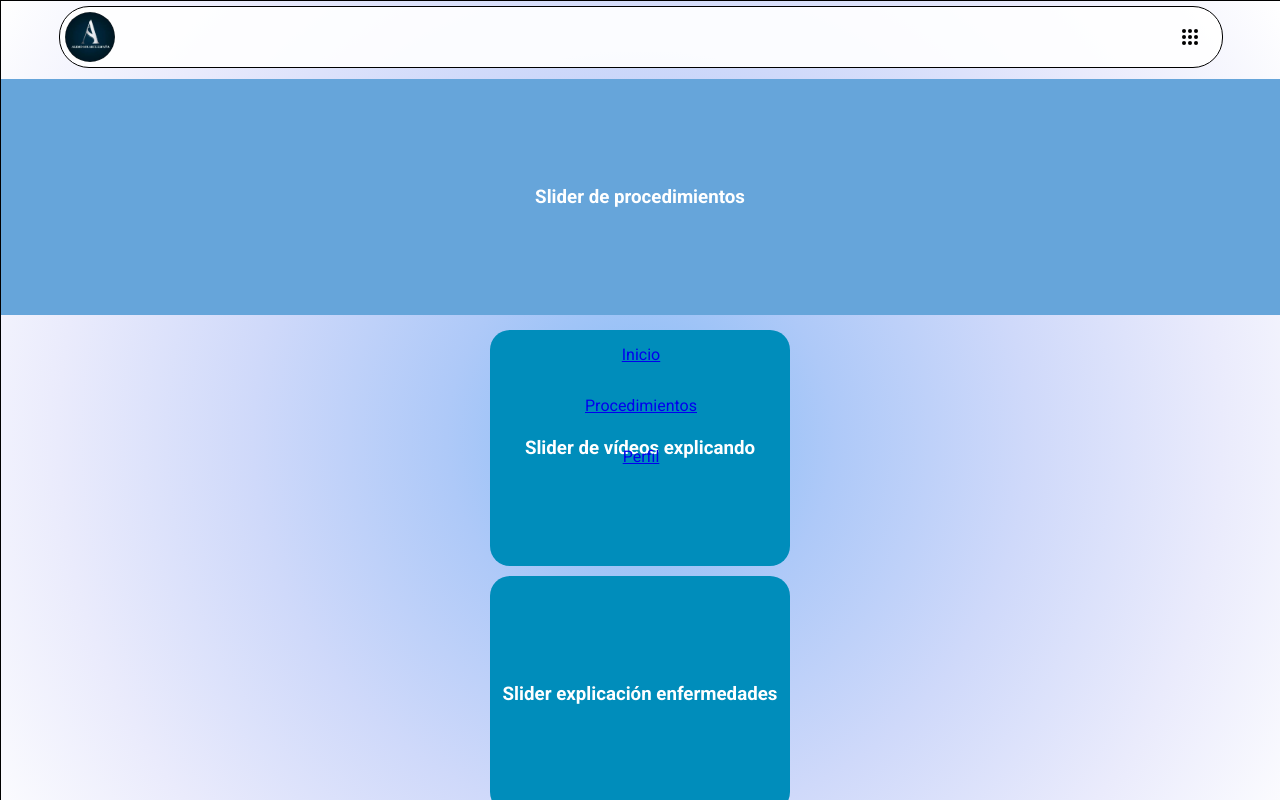
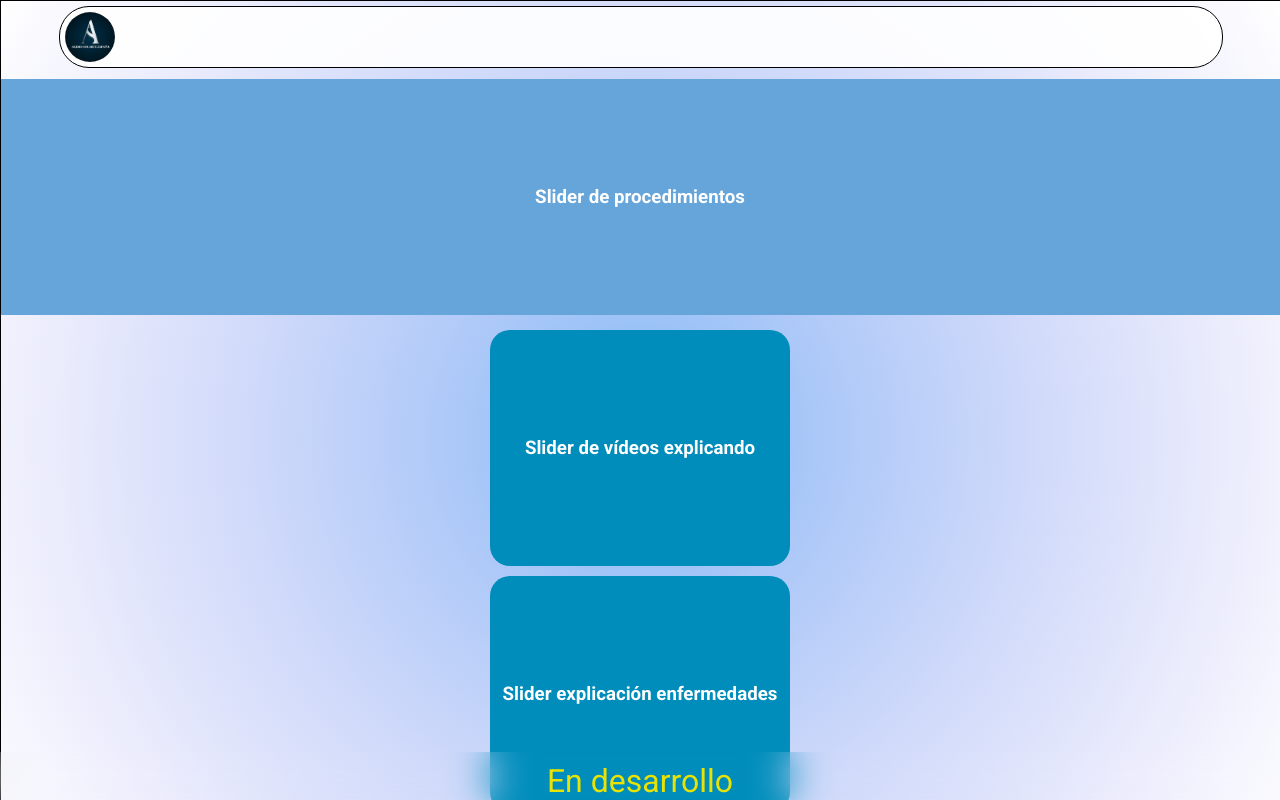
Before and after one commit to julianesp/ase, a Next.js app: page / in a window 1280 px wide. Shown: the top 800 px of the page. Built offline with nearby package versions, Linux system fonts and the light colour scheme.

Commit message:
Agregando aviso de desarrollo

```diff
--- a/src/components/NavBar.js
+++ b/src/components/NavBar.js
@@ -23,7 +23,7 @@ const NavBar = () => {
 
             <ul id='menu' className={styles['enlaces__menu']}>
 
-                <Link href='/'>
+                <Link href='/' className='active'>
                     <p>Inicio</p>
                 </Link>
 
--- a/src/pages/index.js
+++ b/src/pages/index.js
@@ -14,6 +14,11 @@ export default function Home() {
       </Head>
 
       <main className={styles.main}>
+
+        <div className={styles.enDesarrollo}>
+          <p>En desarrollo</p>
+        </div>
+
         <div className={styles.description}>
 
           <section className={styles.procedimientos}>
--- a/src/styles/NavBar.module.scss
+++ b/src/styles/NavBar.module.scss
@@ -40,6 +40,7 @@
     .gg-menu-grid-o {
       box-sizing: border-box;
       display: block;
+
       transform: scale(var(--ggs, 1));
       width: 35px;
       height: 16px;
@@ -71,11 +72,29 @@
     flex-direction: column;
 
     top: 2px;
+    /* left: -100%; */
+    opacity: 0;
 
     padding: 0;
     margin: 0;
 
     width: 100%;
     height: 100%;
+
+  }
+  .enlaces__menu:checked {
+    left: 0;
   }
 }
+
+@media screen and (min-width: 769px) {
+  .container {
+
+    .container__principal {
+
+      .gg-menu-grid-o {
+        display: none;
+      }
+    }
+  }
+}
--- a/src/styles/index.module.scss
+++ b/src/styles/index.module.scss
@@ -12,6 +12,32 @@
 
     height: 100vh;
     width: 100vw;
+
+    .enDesarrollo {
+        position: fixed;
+
+
+        text-align: center;
+
+        width: 100%;
+
+
+
+        bottom: 0;
+        backdrop-filter: blur(20px);
+
+        p {
+            display: flex;
+            justify-content: center;
+            align-items: center;
+            height: auto;
+            padding: 10px 0 0;
+            margin: 0;
+            text-align: center;
+            color: #e9e305;
+            font-size: 32px;
+        }
+    }
 
     .description {
         display: flex;
```
